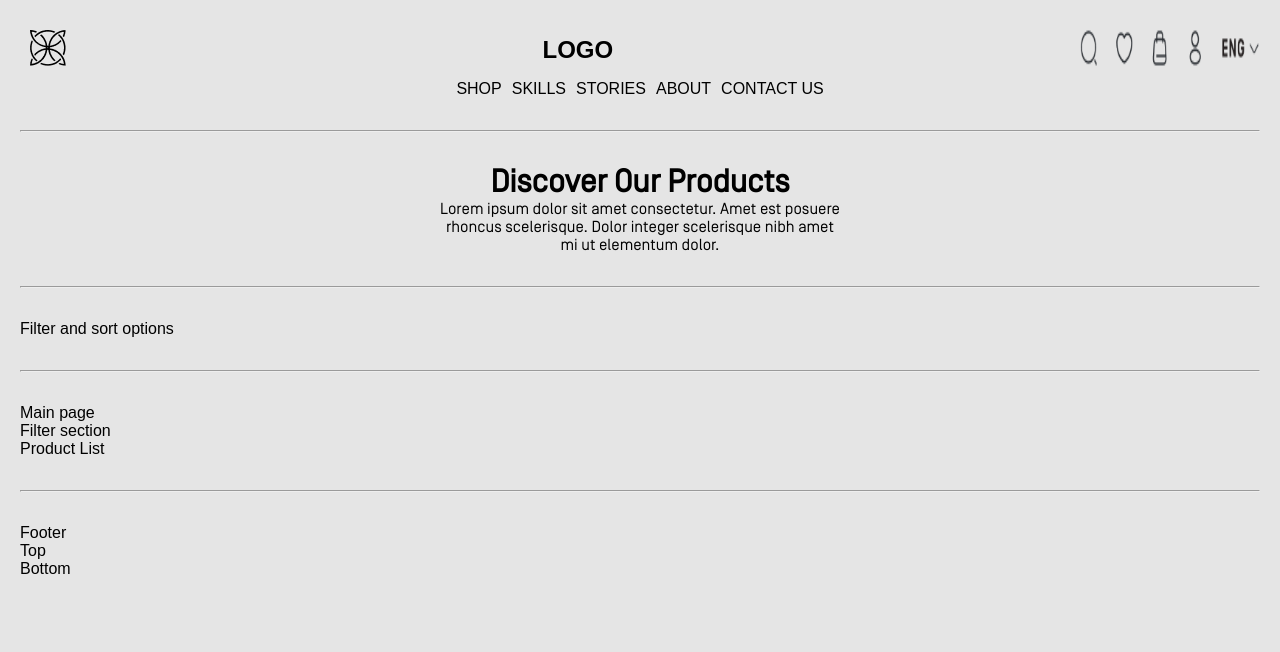
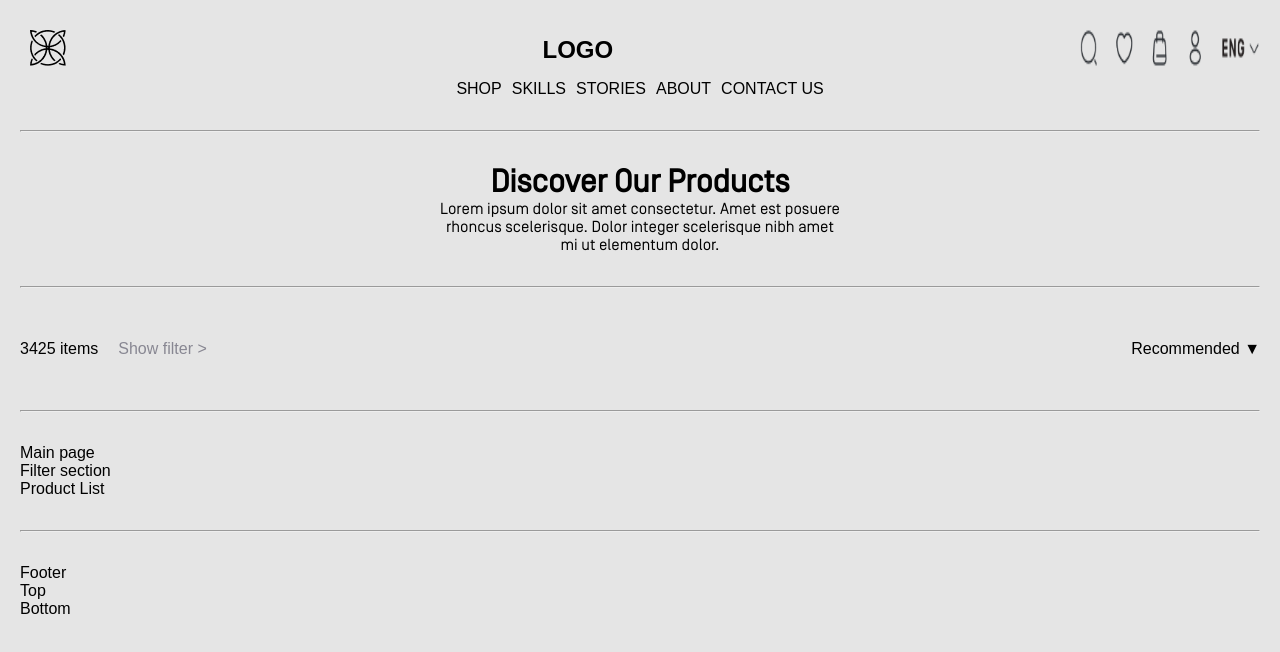
Before and after one commit to Rugved1998/Appscrip-task-Rugved, a Next.js app: page / in a window 1280 px wide. Shown: the top 652 px of the page. Built offline with nearby package versions, Linux system fonts and the light colour scheme; a web font is replaced by a local one.

Commit message:
Filter and sort Option

```diff
--- a/src/app/page.jsx
+++ b/src/app/page.jsx
@@ -136,7 +136,15 @@ export default function Home() {
         </div>
        </div>
        <hr/>
-       <div>Filter and sort options</div>
+       <div className={styles.optionBar}>
+        <div className={styles.filterBar}>
+          <div>3425 items</div>
+          <div className={styles.filter}>Show filter {">"}</div>
+        </div>
+        <div>
+          Recommended {"▼"}
+        </div>
+       </div>
        <hr/>
        <div>
         Main page
--- a/src/app/page.module.css
+++ b/src/app/page.module.css
@@ -224,6 +224,23 @@ font-family: "Simplon Norm", sans-serif;
   text-align: center;
 }
 
+.optionBar{
+  display: flex;
+  justify-content: space-between;
+  align-items: center;
+}
+
+.filterBar{
+  display: flex;
+  justify-content: space-between;
+  align-items: center;
+
+}
+.filter{
+
+  color:#888792;
+  margin: 20px;
+}
 /* @media (prefers-color-scheme: dark) {
   .logo {
     filter: invert();
```
